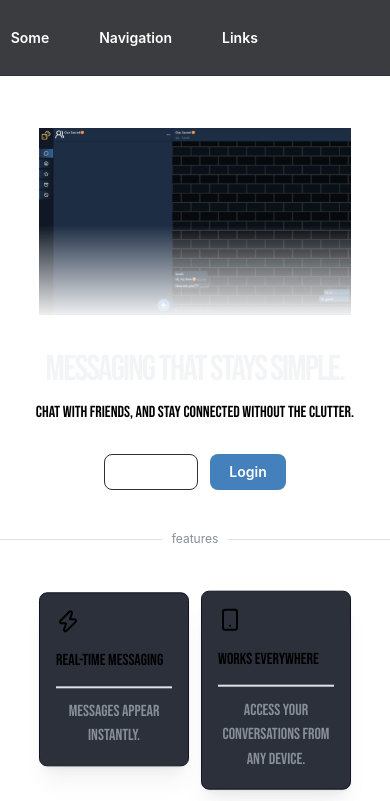
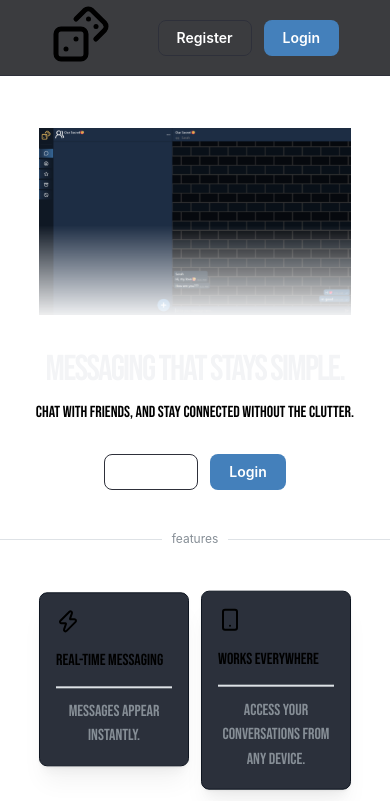
Before and after one commit to Aztech-b/MessagingApp, a React app in the folder frontend/: page / in a window 390 px wide. Shown: the top 801 px of the page. Built offline with nearby package versions, Linux system fonts and the light colour scheme; no server answers; the HTML template or start-up script is replaced by a standard one; a web font is replaced by a local one.

Commit message:
made navbar a bit responsive

```diff
--- a/frontend/src/styles/LandingPage/navBar.module.css
+++ b/frontend/src/styles/LandingPage/navBar.module.css
@@ -5,7 +5,8 @@
 }
 
 .nav {
-    width: var(--max-content-width);
+    max-width: var(--max-content-width);
+    width: 80%;
     height: 100%;
     display: flex;
     justify-content: space-between;
@@ -34,3 +35,9 @@
     text-decoration: none;
     color: var(--description);
 }
+
+@media screen and (max-width: 700px) {
+    .links:not(.authLinks) {
+        display: none;
+    }
+}
```
